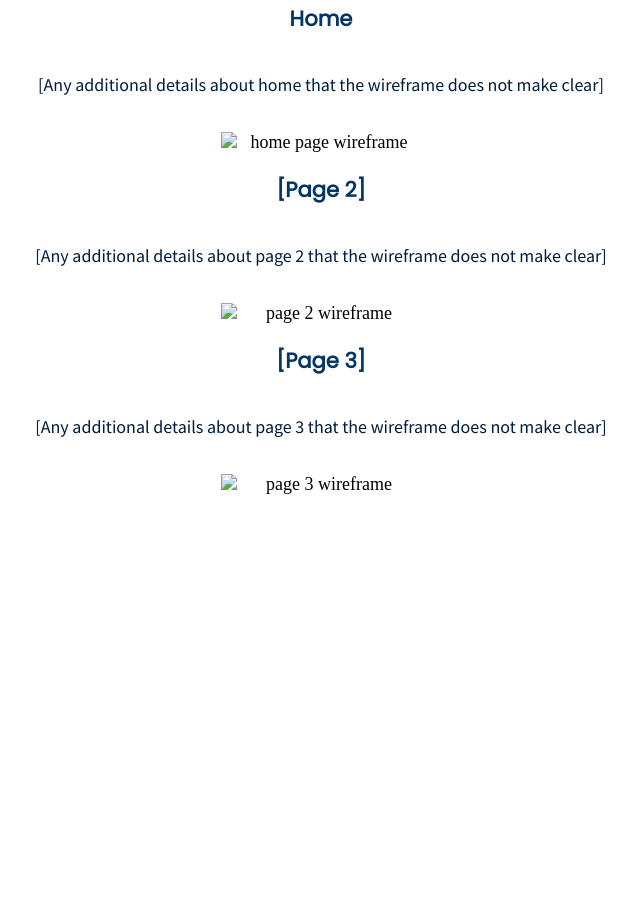
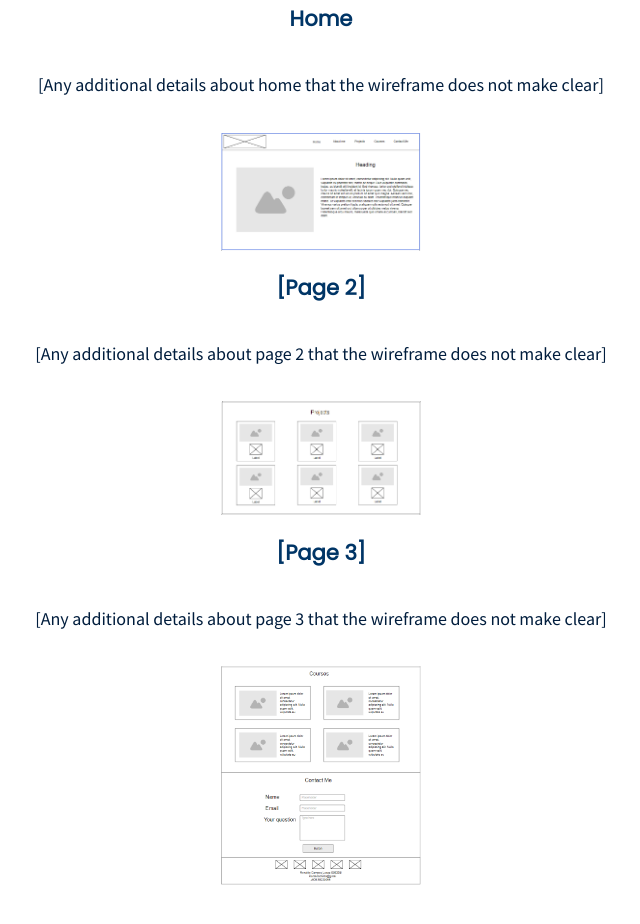
Before and after one commit to ronaldoucl/wdd130, a plain HTML site: page ronaldoportfolio/site-plan.html in a window 1280 px wide. Shown: the part 3531-4455 px from the top of the page, without its empty margins (319-959 px from the left). Before the commit the page ends 4098 px from the top, so only its background shows below. Drawn offline with Linux system fonts and the light colour scheme.

Commit message:
Wireframe images added

```diff
--- a/ronaldoportfolio/site-plan.html
+++ b/ronaldoportfolio/site-plan.html
@@ -160,19 +160,19 @@
       <p>
         [Any additional details about home that the wireframe does not make clear]
       </p>
-      <img src="#" alt="home page wireframe">
+      <img src="images/Page1.PNG" alt="home page wireframe">
 
       <h3>[Page 2]</h3>
       <p>
         [Any additional details about page 2 that the wireframe does not make clear]
       </p>
-      <img src="#" alt="page 2 wireframe">
+      <img src="images/Page2.PNG" alt="page 2 wireframe">
 
       <h3>[Page 3]</h3>
       <p>
         [Any additional details about page 3 that the wireframe does not make clear]
       </p>
-      <img src="#" alt="page 3 wireframe">
+      <img src="images/Page3-4.PNG" alt="page 3 wireframe">
     </main>
   </body>
 
```
Also changed, not shown: ronaldoportfolio/images/Page1.PNG (added), ronaldoportfolio/images/Page2.PNG (added), ronaldoportfolio/images/Page3-4.PNG (added), ronaldoportfolio/images/Page3.PNG (added), ronaldoportfolio/images/Page4.PNG (added), ronaldoportfolio/images/Wireframe.PNG (added).
